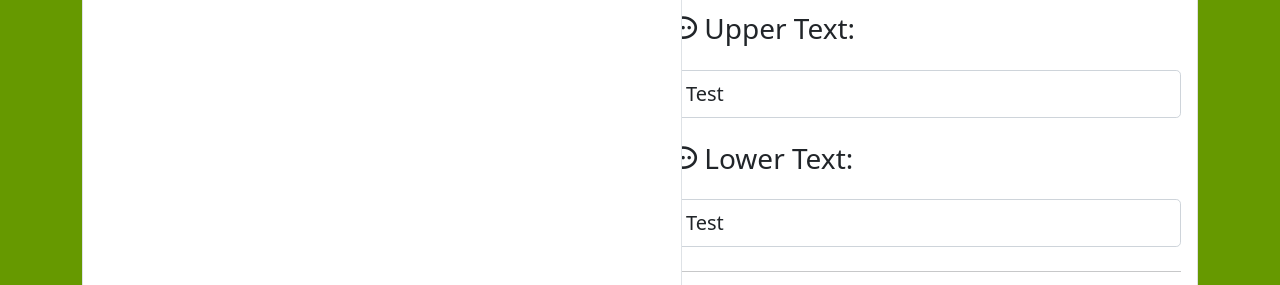
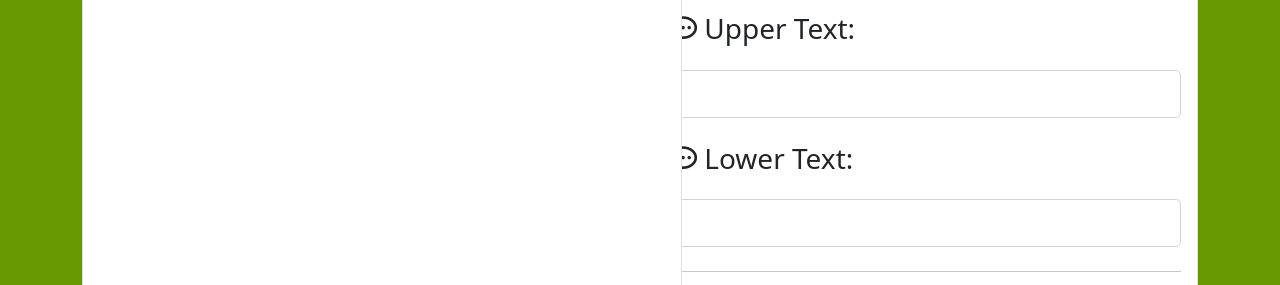
Before and after one commit to davidturkadze/Meme-Generator, a plain HTML site: page index.html in a window 1280 px wide. Shown: the part 189-474 px from the top of the page. Drawn offline with nearby package versions, Linux system fonts and the light colour scheme.

Commit message:
default text removed

```diff
--- a/index.html
+++ b/index.html
@@ -53,12 +53,12 @@
 
               <h3><i class="far fa-comment-dots"></i> Upper Text:</h3>
               <div class="form-group mt-4 mb-4">
-                <input type="text" class="form-control form-control-lg" value="Test" id="top_text" />
+                <input type="text" class="form-control form-control-lg" value="" id="top_text" />
               </div>
 
               <h3><i class="far fa-comment-dots"></i> Lower Text:</h3>
               <div class="form-group mt-4 mb-4">
-                <input type="text" class="form-control form-control-lg" value="Test" id="bottom_text" />
+                <input type="text" class="form-control form-control-lg" value="" id="bottom_text" />
               </div>
 
               <hr />
```
